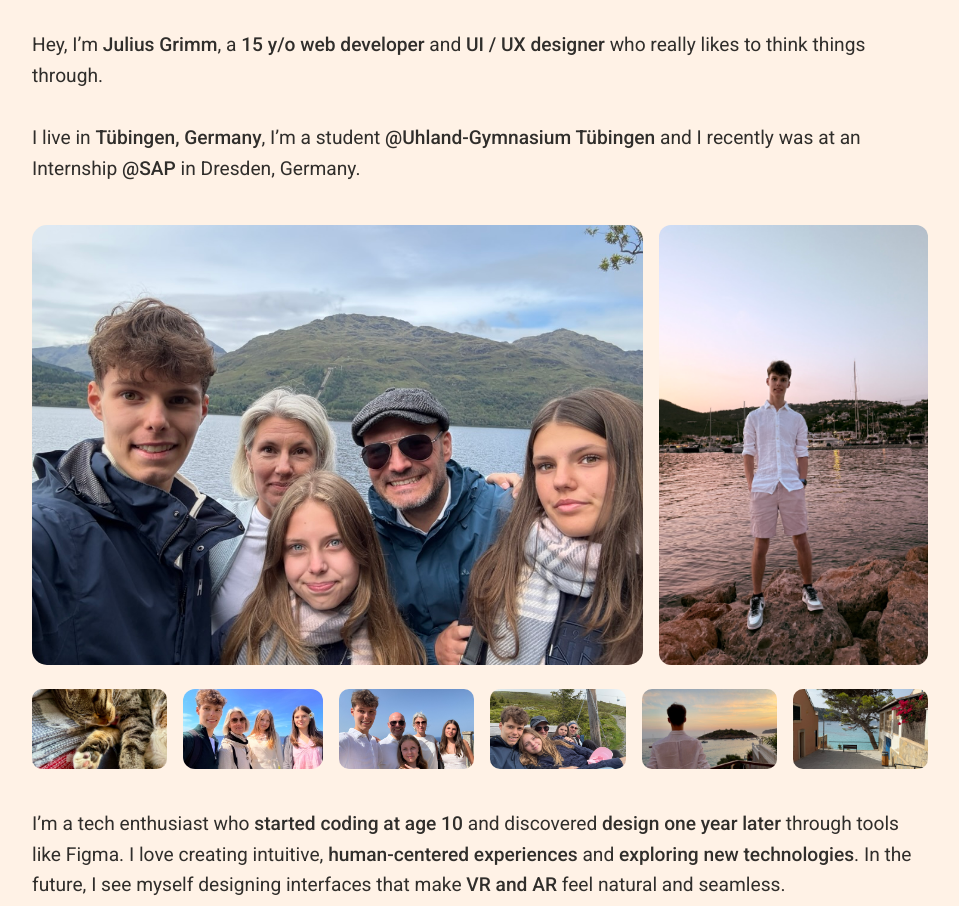
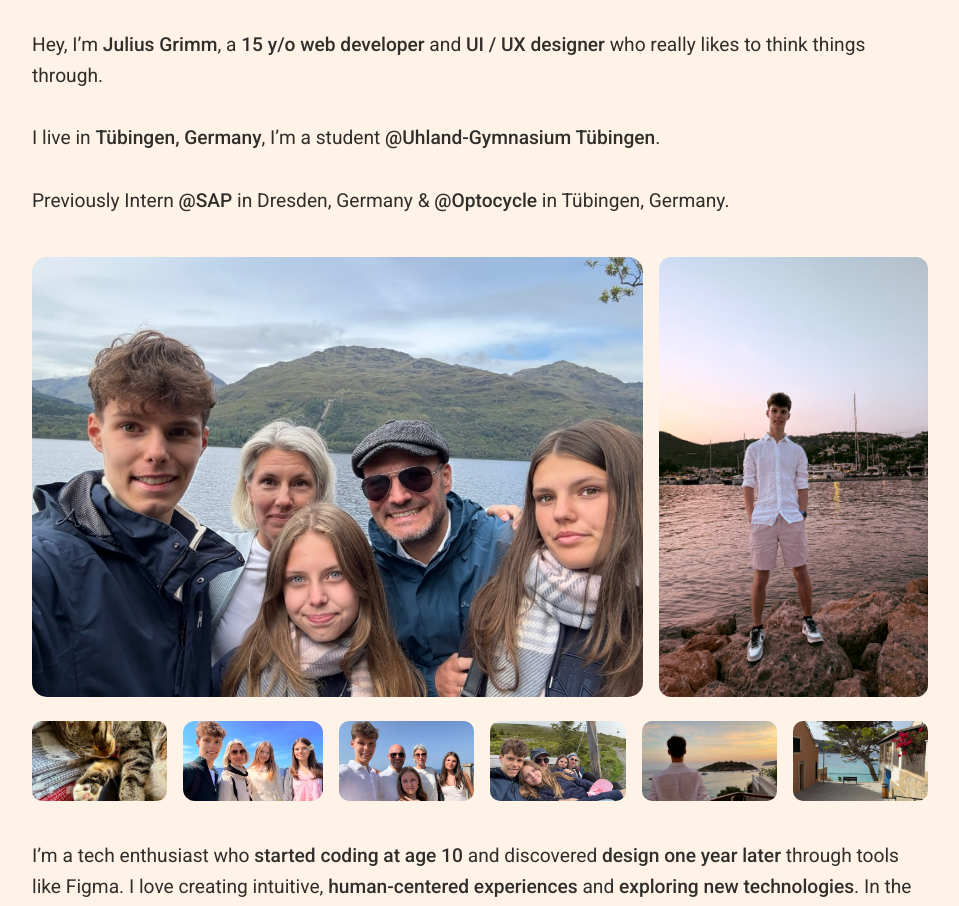
Before and after one commit to JustThatRandomCoder/juliusgrimm-portfolio-2025-2, a React (Vite) app: page / in a window 1280 px wide. Shown: the part 1060-1966 px from the top of the page, without its empty margins (160-1119 px from the left). Built offline with nearby package versions, Linux system fonts and the light colour scheme; no server answers.

Commit message:
updated preovoius work experience

```diff
--- a/src/Home.jsx
+++ b/src/Home.jsx
@@ -281,7 +281,8 @@ const Home = () => {
             <section className="about-section">
                 <div className="text-container">
                     <p className='text'>Hey, I’m <span className='bold'>Julius Grimm</span>, a <span className='bold'>15 y/o web developer</span> and <span className='bold'>UI / UX designer</span> who really likes to think things through. </p>
-                    <p className='text space'>I live in <span className='bold'>Tübingen, Germany</span>, I’m a student <span onClick={() => handleGoogleSearch('Uhland-Gymnasium Tübingen')} className='bold link'>@Uhland-Gymnasium Tübingen</span> and I recently was at an Internship <span onClick={() => handleGoogleSearch('SAP')} className='bold link'>@SAP</span> in Dresden, Germany.</p>
+                    <p className='text space'>I live in <span className='bold'>Tübingen, Germany</span>, I’m a student <span onClick={() => handleGoogleSearch('Uhland-Gymnasium Tübingen')} className='bold link'>@Uhland-Gymnasium Tübingen</span>.</p>
+                    <p className='text space'>Previously Intern <span onClick={() => handleGoogleSearch('SAP')} className='bold link'>@SAP</span> in Dresden, Germany & <span onClick={() => handleGoogleSearch('Optocycle')} className='bold link'>@Optocycle</span> in Tübingen, Germany.</p>
                 </div>
                 <div className="image-container">
                     <div className="main-side">
```
